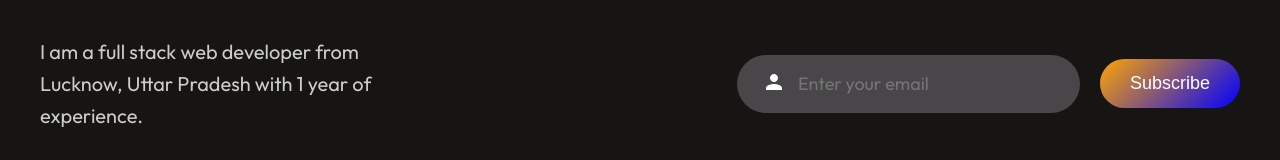
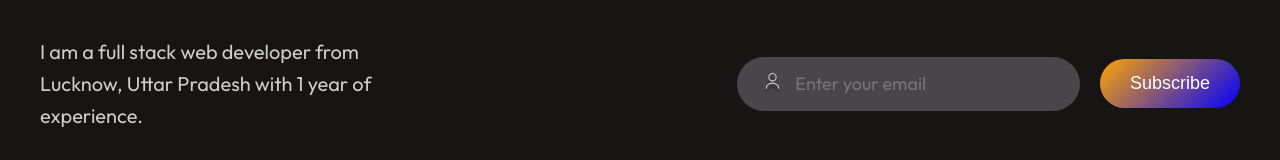
Before and after one commit to Anikettiw-at/portreact, a React (Vite) app: page / in a window 1280 px wide. Shown: the part 5139-5299 px from the top of the page. Built offline with nearby package versions, Linux system fonts and the light colour scheme.

Commit message:
Update Footer.jsx
bf

```diff
--- a/src/components/Footer/Footer.jsx
+++ b/src/components/Footer/Footer.jsx
@@ -1,14 +1,8 @@
 import React from 'react';
 import './Footer.css';
+import user_icon from '../../assets/user_icon.svg';
 
 const Footer = () => {
-  // Use public folder for assets or inline SVG
-  const userIconSvg = (
-    <svg width="24" height="24" viewBox="0 0 24 24" fill="none" xmlns="http://www.w3.org/2000/svg">
-      <path d="M12 12c2.21 0 4-1.79 4-4s-1.79-4-4-4-4 1.79-4 4 1.79 4 4 4zm0 2c-2.67 0-8 1.34-8 4v2h16v-2c0-2.66-5.33-4-8-4z" fill="currentColor"/>
-    </svg>
-  );
-
   return (
     <div className="footer">
       <div className="footer-top">
@@ -20,12 +14,10 @@ const Footer = () => {
 
         <div className="footer-top-right">
           <div className="footer-email-input">
-            <div className="user-icon">
-              {userIconSvg}
-            </div>
+            <img src={user_icon} alt="User Icon" />
             <input type="email" placeholder="Enter your email" />
           </div>
-          <button className="footer-subscribe">Subscribe</button>
+            <button className="footer-subscribe">Subscribe</button>
         </div>
       </div>
 
```
